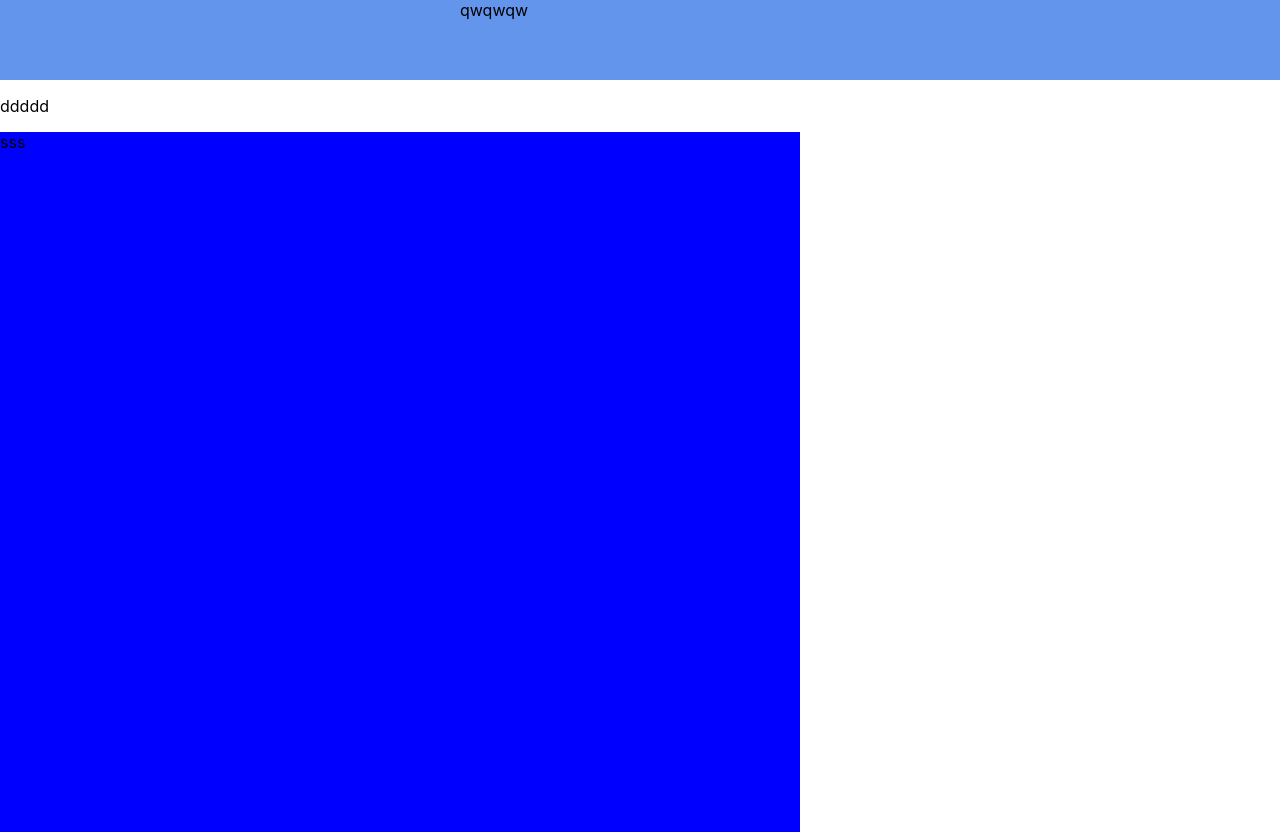
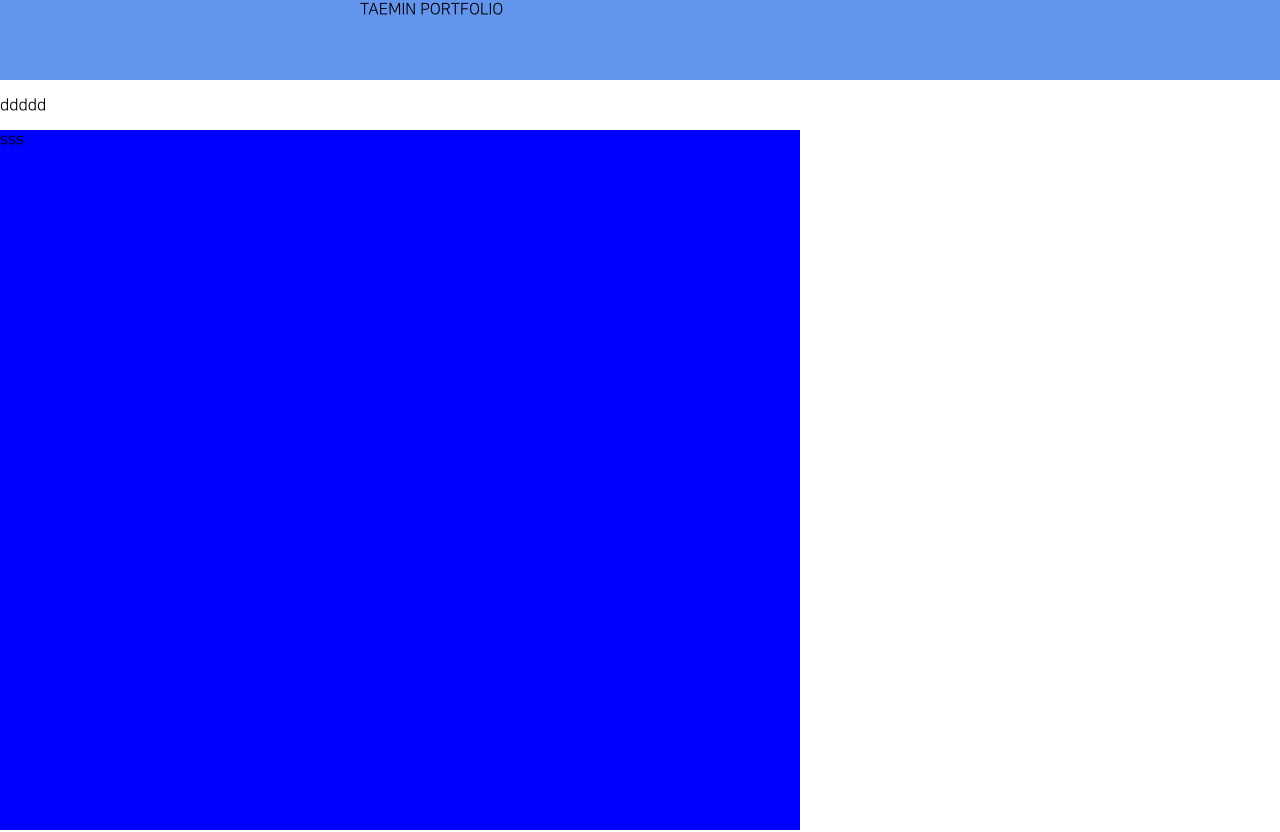
Before and after one commit to kimtaemin27/tm_portfolio, a React (Create React App) app: page / in a window 1280 px wide. Shown: the top 832 px of the page. Built offline with nearby package versions, Linux system fonts and the light colour scheme.

Commit message:
test font

```diff
--- a/src/App.js
+++ b/src/App.js
@@ -1,7 +1,7 @@
 import './App.css';
 import styled from 'styled-components';
 import Information from './path/information';
-import TopHeader from './path/TopHeader';
+import TopHeader from './path/Header/TopHeader';
 
 function App() {
     return (
--- a/src/index.css
+++ b/src/index.css
@@ -5,9 +5,16 @@ body {
     sans-serif;
   -webkit-font-smoothing: antialiased;
   -moz-osx-font-smoothing: grayscale;
+  font-family: "NanumSquareR";
 }
 
 code {
   font-family: source-code-pro, Menlo, Monaco, Consolas, 'Courier New',
     monospace;
 }
+
+@font-face {
+  font-family: "NanumSquareR";
+  font-weight: normal;
+  src: url("./path/Fonts/NanumSquareR.otf") format("truetype");
+}
--- /dev/null
+++ b/src/path/Header/MenuButton/MenuButton.css
@@ -0,0 +1,3 @@
+.main_button{
+    font-size: 14px;
+}
--- a/src/path/TopHeader/TopHeader.css
+++ b/src/path/Header/TopHeader/TopHeader.css
@@ -5,7 +5,7 @@
 }
 
 .headerSection_1{
-    width: 1000px;
+    width: 1200px;
     margin-left: auto;
     margin-right: auto;
 }
--- a/src/path/TopHeader/TopHeader.js
+++ b/src/path/Header/TopHeader/TopHeader.js
@@ -5,7 +5,9 @@ export default function TopHeader() {
     return <>
         <header class="headerOutter">
             <section class="headerSection_1">
-                qwqwqw
+                <div class="name_line">
+                    <a>TAEMIN PORTFOLIO</a>
+                </div>
             </section>
         </header>
     </>
```
Also changed, not shown: src/path/Header/MenuButton/MenuButton.js (added, +11 -0 lines), src/path/Fonts/NanumSquareR.otf (added), src/path/Header/TopHeader/index.js (renamed from src/path/TopHeader/index.js).
